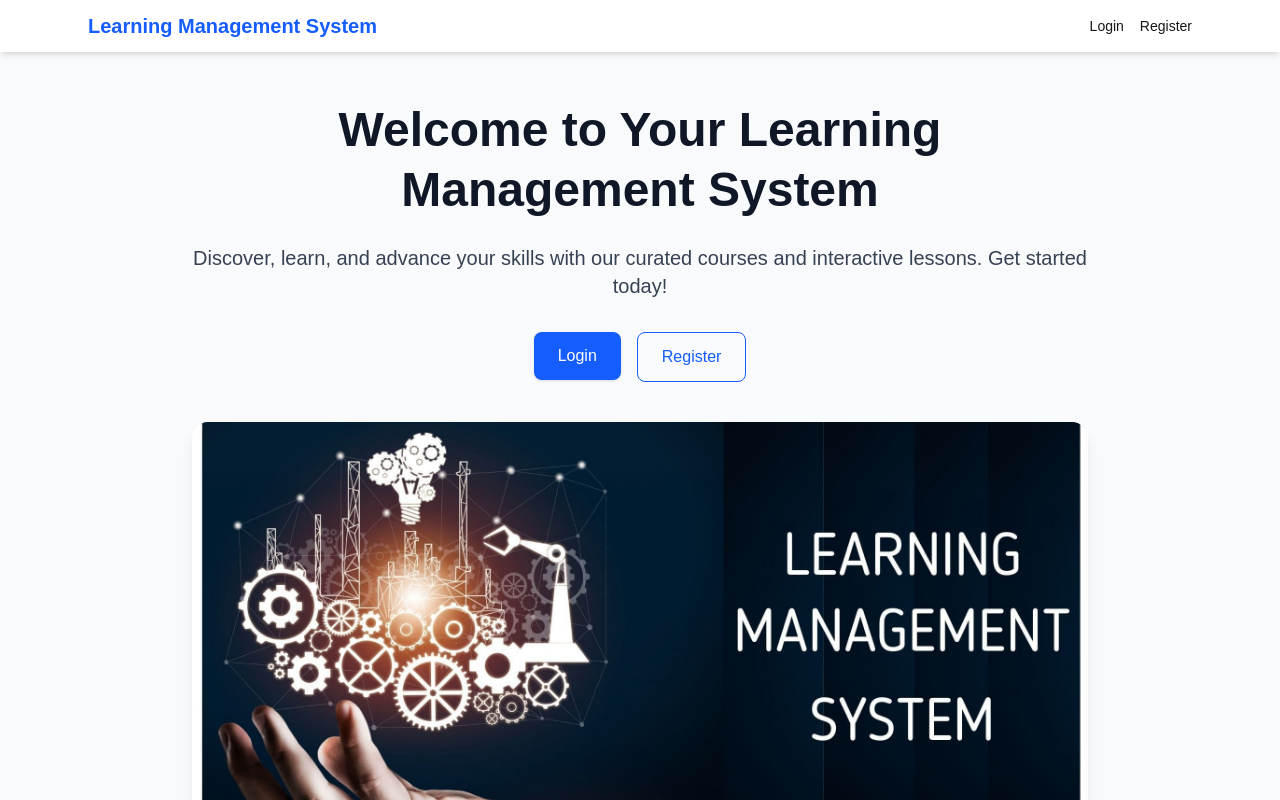
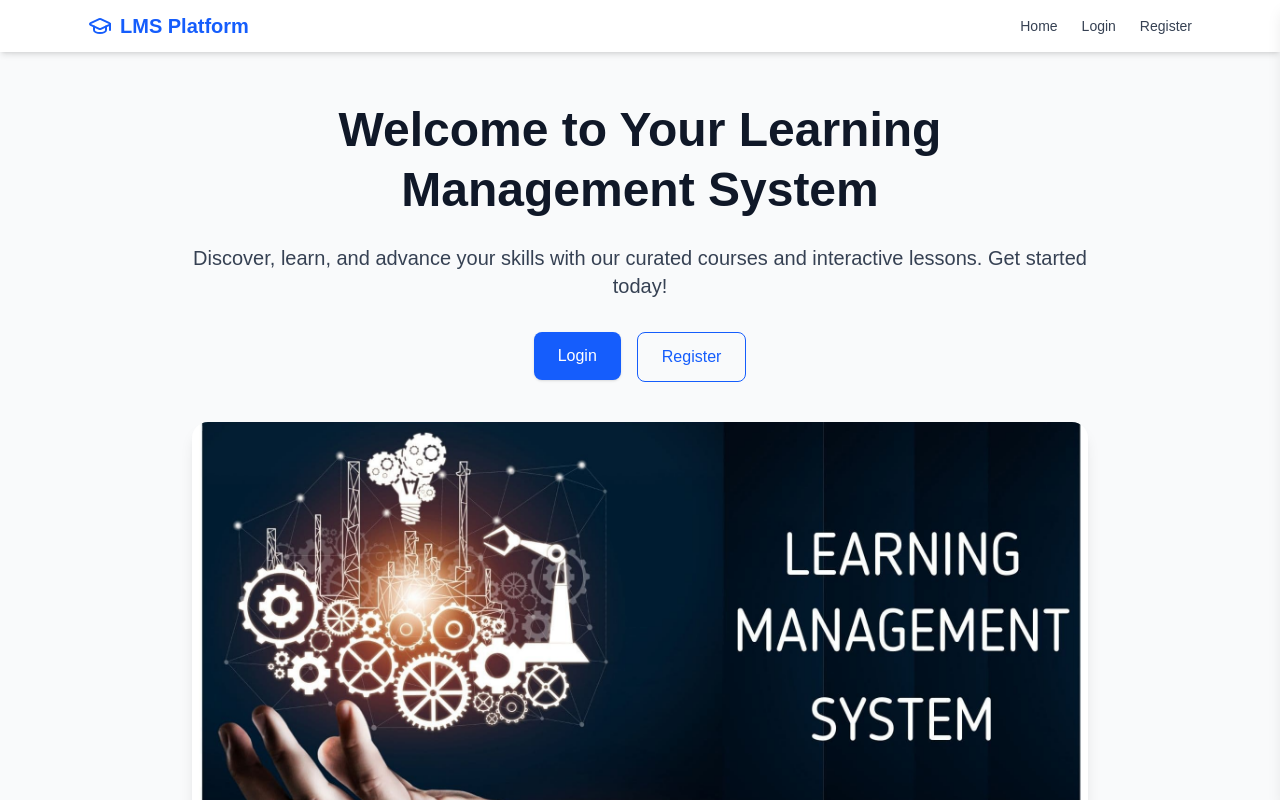
Before and after one commit to baqar-abbas/learning-management-system-lms-pern-stack, a Next.js app in the folder frontend/: page / in a window 1280 px wide. Shown: the top 800 px of the page. Built offline with nearby package versions, Linux system fonts and the light colour scheme; no server answers.

Commit message:
Enhance header component to make it fully response for aall devices

```diff
--- a/frontend/package.json
+++ b/frontend/package.json
@@ -10,6 +10,7 @@
   },
   "dependencies": {
     "axios": "^1.13.1",
+    "lucide-react": "^0.552.0",
     "next": "15.4.4",
     "react": "19.1.0",
     "react-dom": "19.1.0"
--- a/frontend/src/components/Header.jsx
+++ b/frontend/src/components/Header.jsx
@@ -1,30 +1,61 @@
 "use client";
+import { useState, useEffect } from "react";
 import Link from "next/link";
 import { useAuth } from "../context/AuthContext";
+import { Menu, X, GraduationCap } from "lucide-react";
 
 export default function Header() {
   const { user, logout } = useAuth();
+  const [menuOpen, setMenuOpen] = useState(false);
+
+  // Prevent background scroll when mobile menu is open
+  useEffect(() => {
+    document.body.style.overflow = menuOpen ? "hidden" : "";
+  }, [menuOpen]);
+
+  const toggleMenu = () => setMenuOpen(!menuOpen);
 
   return (
     <header className="bg-white dark:bg-gray-900 shadow-md sticky top-0 z-50">
       <div className="max-w-6xl mx-auto flex justify-between items-center px-6 py-3">
-        <Link href="/" className="text-xl font-bold text-blue-600">
-          Learning Management System
+        {/* Logo / Brand */}
+        <Link
+          href="/"
+          className="flex items-center gap-2 text-xl font-bold text-blue-600"
+        >
+          <GraduationCap size={24} />
+          <span className="hidden sm:inline">LMS Platform</span>
         </Link>
 
-        <nav className="flex items-center gap-4 text-sm">
+        {/* Desktop Navigation */}
+        <nav className="hidden md:flex items-center gap-6 text-sm font-medium">
           {!user ? (
             <>
-              <Link href="/login" className="hover:text-blue-600">
+              <Link
+                href="/"
+                className="text-gray-700 dark:text-gray-300 hover:text-blue-600 transition"
+              >
+                Home
+              </Link>
+              <Link
+                href="/login"
+                className="text-gray-700 dark:text-gray-300 hover:text-blue-600 transition"
+              >
                 Login
               </Link>
-              <Link href="/register" className="hover:text-blue-600">
+              <Link
+                href="/register"
+                className="text-gray-700 dark:text-gray-300 hover:text-blue-600 transition"
+              >
                 Register
               </Link>
             </>
           ) : (
             <>
-              <Link href="/courses" className="hover:text-blue-600">
+              <Link
+                href="/courses"
+                className="text-gray-700 dark:text-gray-300 hover:text-blue-600 transition"
+              >
                 Courses
               </Link>
               <button
@@ -36,6 +67,87 @@ export default function Header() {
             </>
           )}
         </nav>
+
+        {/* Mobile Hamburger Icon */}
+        <button
+          className="md:hidden text-gray-700 dark:text-gray-200 focus:outline-none"
+          onClick={toggleMenu}
+        >
+          <Menu size={26} />
+        </button>
+      </div>
+
+      {/* Backdrop (click to close) */}
+      {menuOpen && (
+        <div
+          className="fixed inset-0 bg-black/60 z-40"
+          onClick={() => setMenuOpen(false)}
+        ></div>
+      )}
+
+      {/* Mobile Side Drawer */}
+      <div
+        className={`fixed top-0 right-0 h-full w-3/4 max-w-xs bg-white/85 dark:bg-gray-900 shadow-lg z-50 transform transition-transform duration-300 ease-in-out ${
+          menuOpen ? "translate-x-0" : "translate-x-full"
+        }`}
+      >
+        {/* Close Button */}
+        <div className="flex justify-end p-4">
+          <button
+            onClick={() => setMenuOpen(false)}
+            className="text-gray-700 dark:text-gray-200"
+          >
+            <X size={26} />
+          </button>
+        </div>
+
+        {/* Navigation Links */}
+        <nav className="flex flex-col items-center gap-6 mt-4 text-lg font-medium">
+          {!user ? (
+            <>
+              <Link
+                href="/"
+                onClick={() => setMenuOpen(false)}
+                className="text-gray-700 dark:text-gray-300 hover:text-blue-600 transition"
+              >
+                Home
+              </Link>
+              <Link
+                href="/login"
+                onClick={() => setMenuOpen(false)}
+                className="text-gray-700 dark:text-gray-300 hover:text-blue-600 transition"
+              >
+                Login
+              </Link>
+              <Link
+                href="/register"
+                onClick={() => setMenuOpen(false)}
+                className="text-gray-700 dark:text-gray-300 hover:text-blue-600 transition"
+              >
+                Register
+              </Link>
+            </>
+          ) : (
+            <>
+              <Link
+                href="/courses"
+                onClick={() => setMenuOpen(false)}
+                className="text-gray-700 dark:text-gray-300 hover:text-blue-600 transition"
+              >
+                Courses
+              </Link>
+              <button
+                onClick={() => {
+                  logout();
+                  setMenuOpen(false);
+                }}
+                className="bg-blue-600 text-white px-6 py-2 rounded hover:bg-blue-700 transition"
+              >
+                Logout
+              </button>
+            </>
+          )}
+        </nav>
       </div>
     </header>
   );
```
